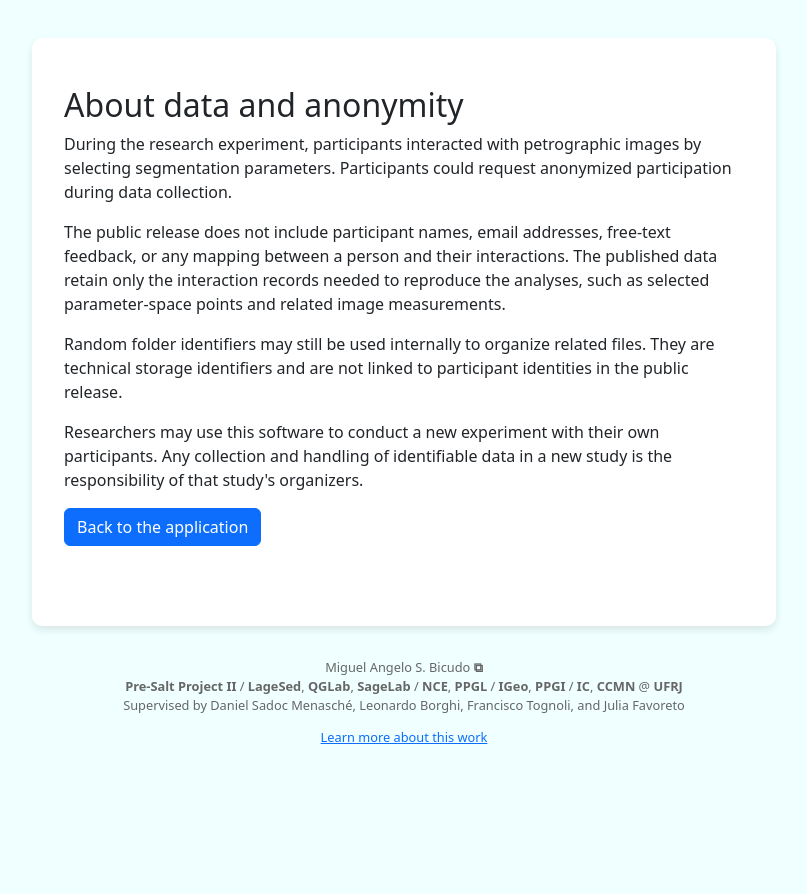
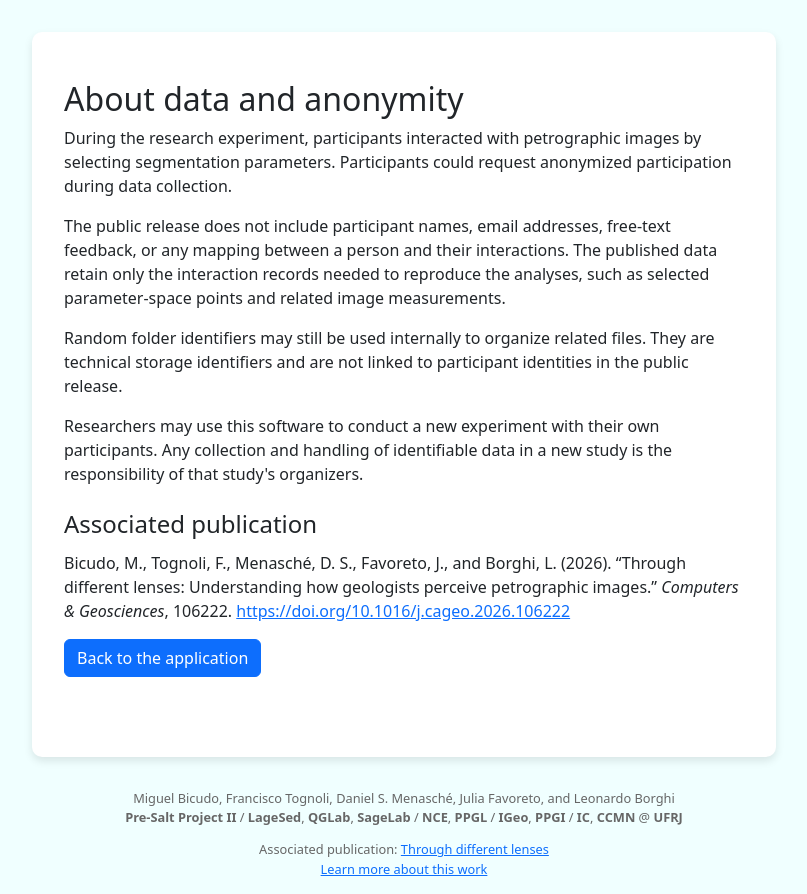
Before and after one commit to masbicudo/GeoParams-Web-and-ML-Moldic-Pores-Toolkit, a Flask app: page /about-data in a window 1280 px wide. Shown: the whole page, without its empty margins (236-1043 px from the left). Before the commit the page ends 744 px from the top, so only its background shows below. Run offline with Flask 3, Linux system fonts and the light colour scheme.

Commit message:
Add publication details and author attribution

```diff
--- a/geo_params_web/templates/about_data.html
+++ b/geo_params_web/templates/about_data.html
@@ -31,5 +31,17 @@
     new study is the responsibility of that study's organizers.
   </p>
 
+  <h3>Associated publication</h3>
+
+  <p>
+    Bicudo, M., Tognoli, F., Menasché, D. S., Favoreto, J., and Borghi, L.
+    (2026). “Through different lenses: Understanding how geologists perceive
+    petrographic images.” <em>Computers &amp; Geosciences</em>, 106222.
+    <a href="https://doi.org/10.1016/j.cageo.2026.106222"
+       target="_blank" rel="noopener noreferrer">
+      https://doi.org/10.1016/j.cageo.2026.106222
+    </a>
+  </p>
+
   <a href="{{ url_for('index') }}" class="btn btn-primary">Back to the application</a>
 {% endblock %}
--- a/geo_params_web/templates/base_form.html
+++ b/geo_params_web/templates/base_form.html
@@ -26,12 +26,10 @@
     </style>
 
     <div id="footer" class="bottom">
-        Miguel Angelo S. Bicudo
-        <a href="https://www.masbicudo.com" target="_blank" rel="noopener noreferrer">⧉</a>
+        Miguel Bicudo, Francisco Tognoli, Daniel S. Menasché, Julia Favoreto,
+        and Leonardo Borghi
         <br>
         Pre-Salt Project II / LageSed, QGLab, SageLab / NCE, PPGL / IGeo, PPGI / IC, CCMN @ UFRJ
-        <br>
-        Supervised by Daniel Sadoc Menasché, Leonardo Borghi, Francisco Tognoli, and Julia Favoreto
     </div>
 
     <script>
@@ -63,6 +61,12 @@
     </script>
 
     <div class="bottom">
+        Associated publication:
+        <a href="https://doi.org/10.1016/j.cageo.2026.106222"
+           target="_blank" rel="noopener noreferrer">
+            Through different lenses
+        </a>
+        <br>
         <a href="https://sites.google.com/view/geo-params-en-us" target="_blank">
             Learn more about this work
         </a>
```
Also changed, not shown: README.md.
